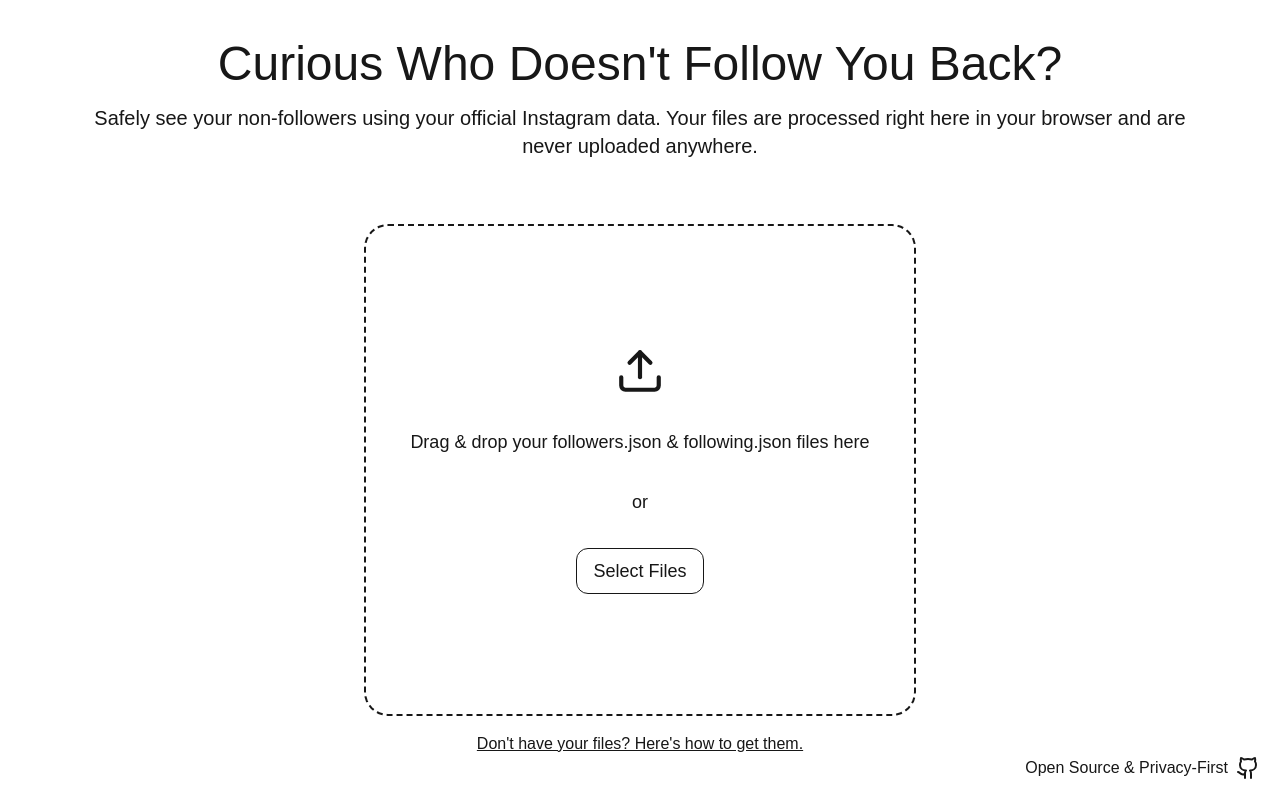
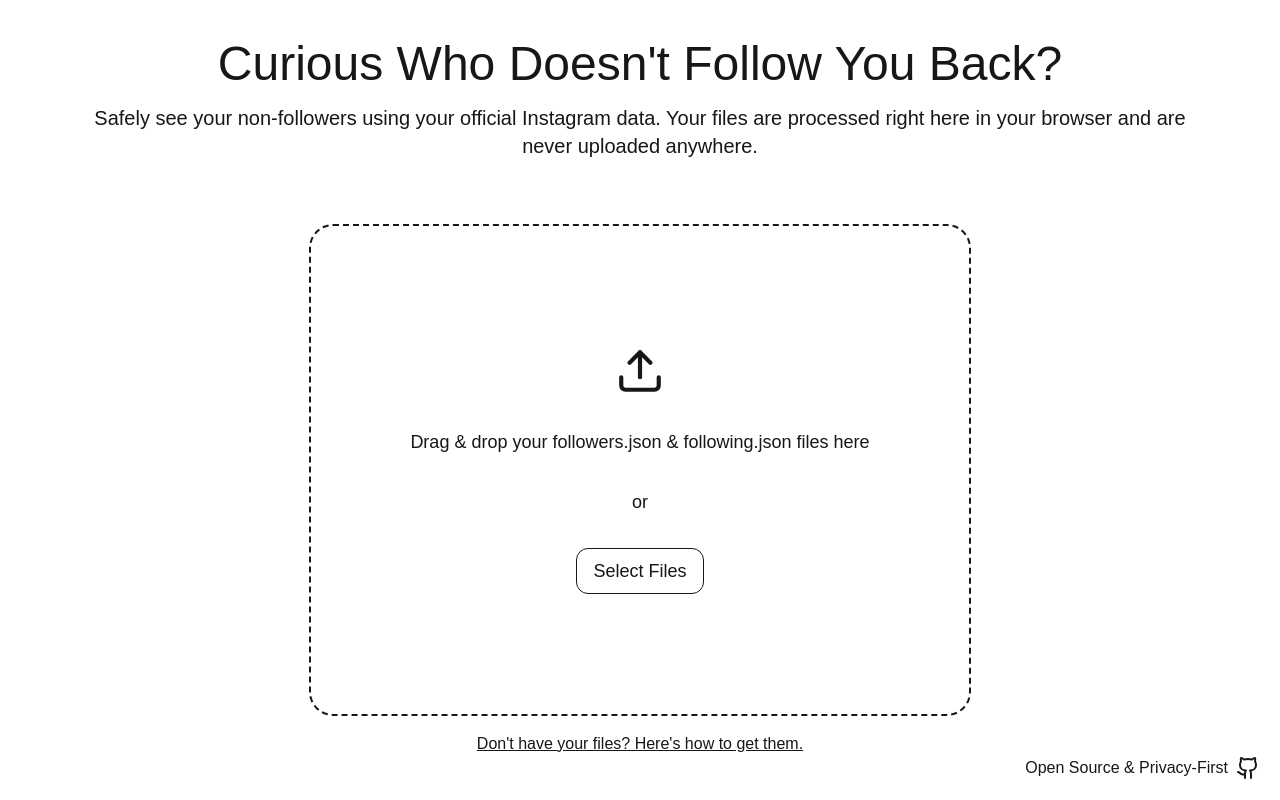
Before and after one commit to Eric-Zhang-Developer/follow-diff, a Next.js app: page / in a window 1280 px wide. Built offline with nearby package versions, Linux system fonts and the light colour scheme.

Commit message:
feature: no tutorial page link on results screen

```diff
--- a/src/app/page.tsx
+++ b/src/app/page.tsx
@@ -68,15 +68,18 @@ export default function Home() {
 
         {!hasProcessedDifference ? (
           // Drop Zone
+          <section className="flex flex-col container items-center gap-4">
             <Dropzone onDrop={onDrop} accept={{ "application/json": [".json"] }}>
               {({ getRootProps, getInputProps }) => (
                 <div
                   {...getRootProps()}
-                className="border-2 px-2 md:px-10 py-10 md:py-30 flex flex-col gap-4 md:gap-8 items-center justify-center w-3/4 md:w-1/2 border-dashed rounded-3xl  mt-6 md:mt-12 text-lg hover:cursor-pointer"
+                  className="border-2 px-2 md:px-10 py-10 md:py-30 flex flex-col gap-4 md:gap-8 items-center justify-center w-4/5 md:w-3/5 border-dashed rounded-3xl  mt-6 md:mt-12 text-lg hover:cursor-pointer"
                 >
                   <input {...getInputProps()} data-testid="file-input"></input>
                   <Upload size={50}></Upload>
-                <p className="text-center">Drag & drop your followers.json & following.json files here</p>
+                  <p className="text-center">
+                    Drag & drop your followers.json & following.json files here
+                  </p>
                   <span>or</span>
                   <button className="border-1 px-4 py-2 text-lg rounded-xl hover:cursor-pointer transition hover:scale-105">
                     Select Files
@@ -84,6 +87,11 @@ export default function Home() {
                 </div>
               )}
             </Dropzone>
+            <Link href="/tutorial" className="underline">
+              {" "}
+              Don&apos;t have your files? Here&apos;s how to get them.
+            </Link>
+          </section>
         ) : (
           <section>
             <p className="text-2xl mb-6">Processed!</p>
@@ -103,11 +111,6 @@ export default function Home() {
             </ol>
           </section>
         )}
-
-        <Link href="/tutorial" className="underline">
-          {" "}
-          Don&apos;t have your files? Here&apos;s how to get them.
-        </Link>
       </main>
 
       <a
```
Lines whose indentation alone changed are shown as unchanged.
